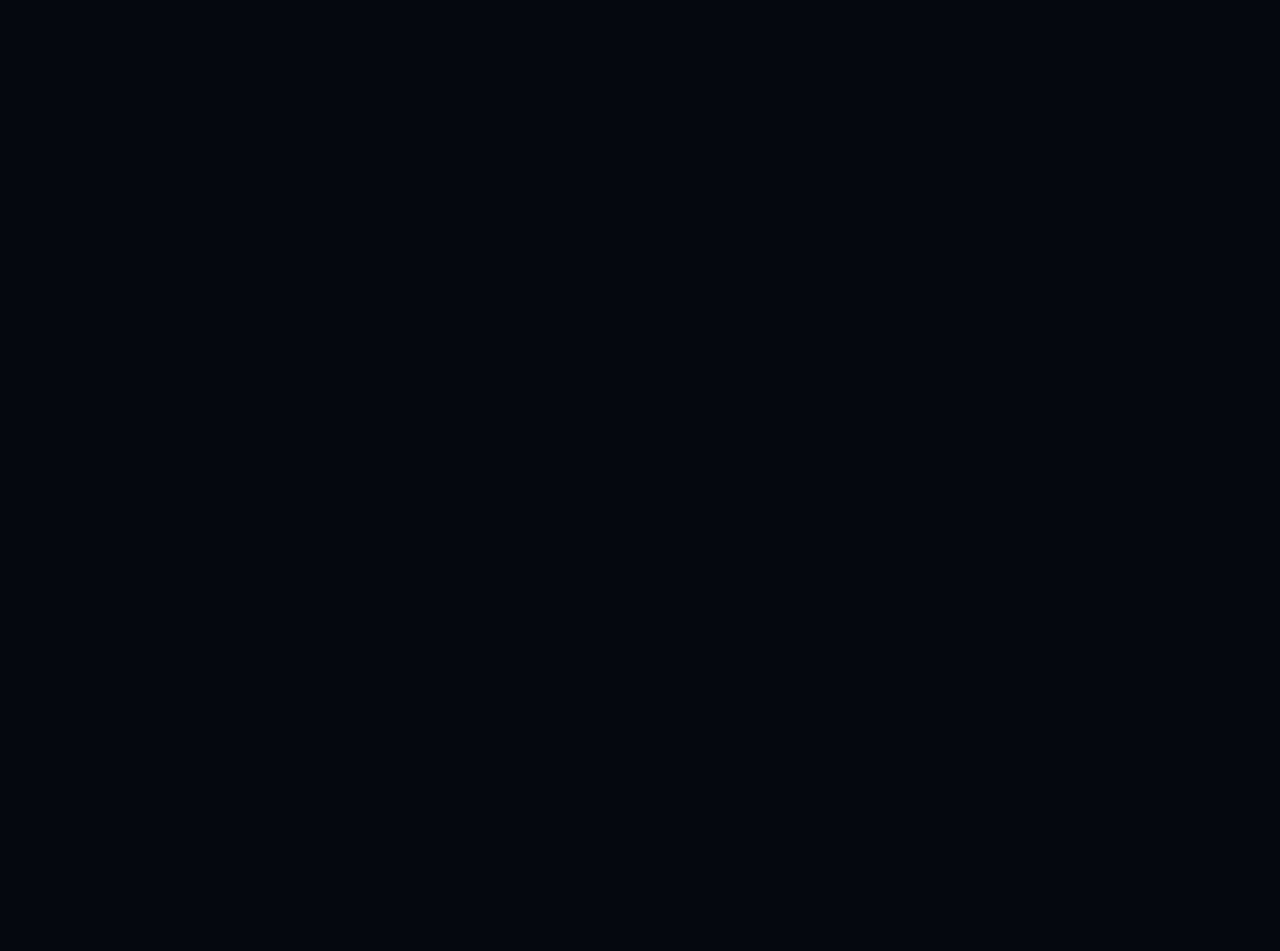
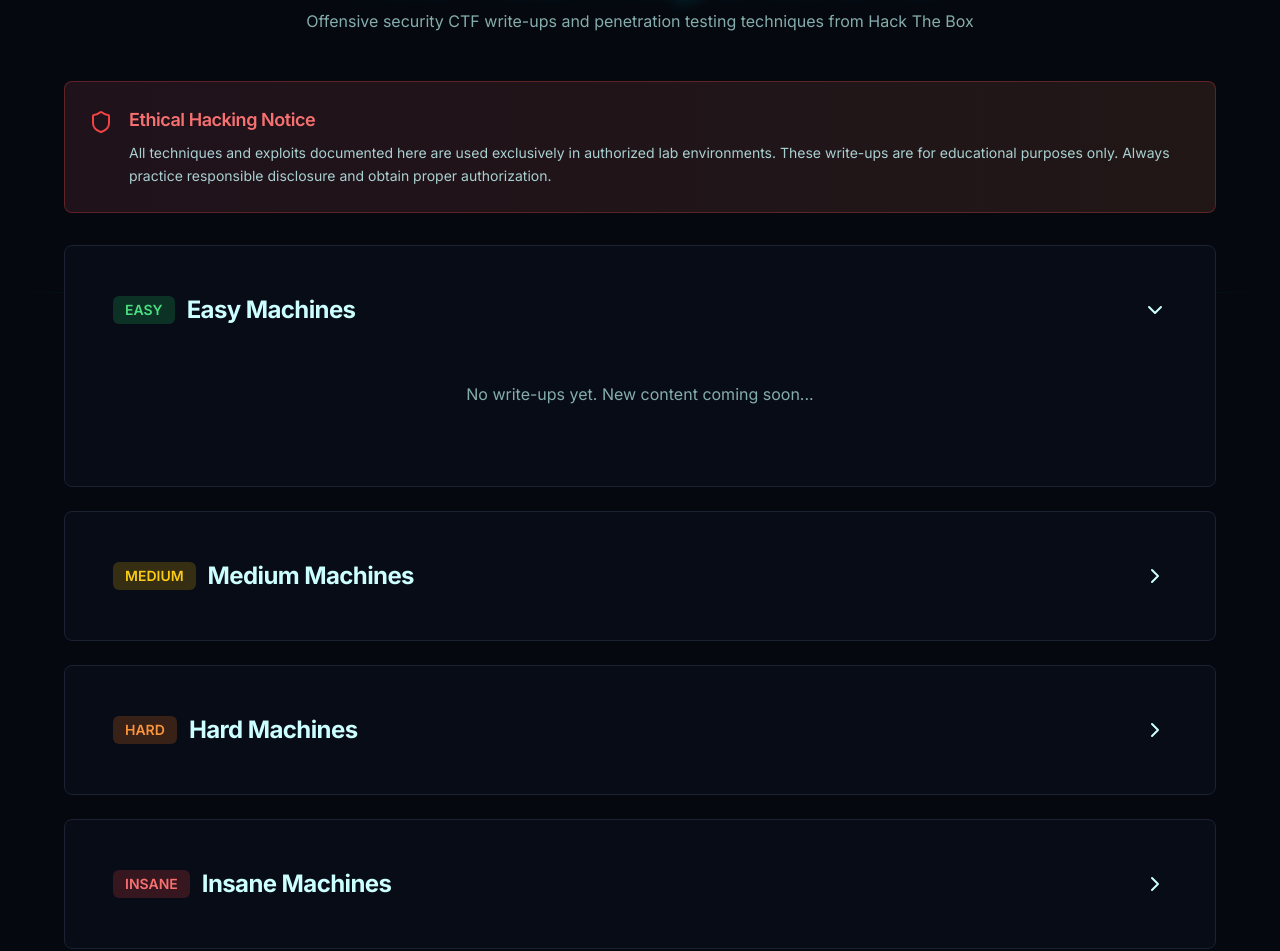
Before and after one commit to Siinatraa/NewREMWebsite, a React (Vite) app: page /red-team in a window 1280 px wide. Before the commit this address had no page. Shown: the part 280-1231 px from the top of the page. Before the commit the page ends 800 px from the top, so only its background shows below. Built offline with nearby package versions, Linux system fonts and the light colour scheme.

Commit message:
Add Red Team Operations section and page

```diff
--- a/src/App.tsx
+++ b/src/App.tsx
@@ -6,6 +6,7 @@
 import { CrackmePage } from './pages/CrackmePage';
 import { RealMalwarePage } from './pages/RealMalwarePage';
 import { OtherPage } from './pages/OtherPage';
+import { RedTeamPage } from './pages/RedTeamPage';
 
 function App() {
   return (
@@ -18,6 +19,7 @@
           <Route path="crackme" element={<CrackmePage />} />
           <Route path="real-malware" element={<RealMalwarePage />} />
           <Route path="other" element={<OtherPage />} />
+          <Route path="red-team" element={<RedTeamPage />} />
         </Route>
       </Routes>
     </Router>
--- a/src/pages/OtherPage.tsx
+++ b/src/pages/OtherPage.tsx
@@ -1,8 +1,10 @@
-import { FileText, Youtube, ExternalLink } from 'lucide-react';
+import { FileText, Youtube, ExternalLink, Terminal, ArrowRight } from 'lucide-react';
 import { useState } from 'react';
+import { useNavigate } from 'react-router-dom';
 
 export function OtherPage() {
   const [activeTab, setActiveTab] = useState('youtube');
+  const navigate = useNavigate();
 
   return (
     <div className="content-wrapper py-12">
@@ -102,6 +104,39 @@
             </div>
           )}
         </div>
+
+        {/* Red Teaming Section */}
+        <div
+          className="tech-card mb-12 animate-fade-in cursor-pointer group hover:border-red-500/50 transition-all bg-gradient-to-br from-red-500/5 to-orange-500/5"
+          style={{ animationDelay: '200ms' }}
+          onClick={() => navigate('/red-team')}
+        >
+          <div className="flex items-center justify-between">
+            <div className="flex items-start gap-4 flex-1">
+              <div className="w-16 h-16 rounded-lg bg-gradient-to-br from-red-500/20 to-orange-500/20 flex items-center justify-center flex-shrink-0">
+                <Terminal className="w-8 h-8 text-red-500" />
+              </div>
+              <div className="flex-1">
+                <h2 className="text-2xl font-bold mb-2 group-hover:text-red-400 transition-colors">Red Team Operations</h2>
+                <p className="text-foreground/80 mb-4">
+                  Offensive security write-ups from Hack The Box CTF challenges. Explore penetration testing techniques, exploitation methods, and privilege escalation tactics.
+                </p>
+                <div className="flex flex-wrap gap-2">
+                  <span className="px-3 py-1 bg-red-500/10 text-red-400 rounded-md text-sm font-mono border border-red-500/20">
+                    Penetration Testing
+                  </span>
+                  <span className="px-3 py-1 bg-orange-500/10 text-orange-400 rounded-md text-sm font-mono border border-orange-500/20">
+                    Exploitation
+                  </span>
+                  <span className="px-3 py-1 bg-yellow-500/10 text-yellow-400 rounded-md text-sm font-mono border border-yellow-500/20">
+                    Privilege Escalation
+                  </span>
+                </div>
+              </div>
+            </div>
+            <ArrowRight className="w-6 h-6 text-red-500 group-hover:translate-x-1 transition-transform flex-shrink-0 ml-4" />
+          </div>
+        </div>
       </div>
     </div>
   );
--- /dev/null
+++ b/src/pages/RedTeamPage.tsx
@@ -0,0 +1,136 @@
+import { Terminal, ChevronDown, ChevronRight, Shield } from 'lucide-react';
+import { useState } from 'react';
+
+// Red Team CTF write-ups page
+
+export function RedTeamPage() {
+  const [expandedSections, setExpandedSections] = useState<string[]>(['easy']);
+  const [expandedWriteups, setExpandedWriteups] = useState<string[]>([]);
+
+  const toggleSection = (section: string) => {
+    setExpandedSections(prev =>
+      prev.includes(section)
+        ? prev.filter(s => s !== section)
+        : [...prev, section]
+    );
+  };
+
+  const toggleWriteup = (writeup: string) => {
+    setExpandedWriteups(prev =>
+      prev.includes(writeup)
+        ? prev.filter(w => w !== writeup)
+        : [...prev, writeup]
+    );
+  };
+
+  return (
+    <div className="content-wrapper py-12">
+      <div className="max-w-6xl mx-auto">
+        {/* Header */}
+        <div className="text-center mb-12 animate-fade-in">
+          <div className="inline-flex items-center justify-center w-16 h-16 rounded-lg bg-gradient-to-br from-red-500/20 to-orange-500/20 mb-6">
+            <Terminal className="w-8 h-8 text-red-500" />
+          </div>
+          <h1 className="glow-text mb-4">Red Team Operations</h1>
+          <p className="text-muted-foreground max-w-2xl mx-auto">
+            Offensive security CTF write-ups and penetration testing techniques from Hack The Box
+          </p>
+        </div>
+
+        {/* Info Banner */}
+        <div className="tech-card mb-8 bg-gradient-to-r from-red-500/10 to-orange-500/10 border-red-500/30 animate-fade-in">
+          <div className="flex items-start gap-4">
+            <Shield className="w-6 h-6 text-red-500 flex-shrink-0 mt-1" />
+            <div>
+              <h3 className="text-lg font-semibold text-red-400 mb-2">Ethical Hacking Notice</h3>
+              <p className="text-foreground/80 text-sm leading-relaxed">
+                All techniques and exploits documented here are used exclusively in authorized lab environments.
+                These write-ups are for educational purposes only. Always practice responsible disclosure and obtain proper authorization.
+              </p>
+            </div>
+          </div>
+        </div>
+
+        {/* Easy Difficulty Section */}
+        <div className="tech-card mb-6 animate-fade-in" style={{ animationDelay: '100ms' }} data-section="easy">
+          <button
+            onClick={() => toggleSection('easy')}
+            className="w-full flex items-center justify-between text-left p-6 hover:bg-muted/30 transition-colors rounded-lg"
+          >
+            <div className="flex items-center gap-3">
+              <span className="px-3 py-1 bg-green-500/20 text-green-400 rounded-md text-sm font-semibold">EASY</span>
+              <h2 className="text-2xl font-bold">Easy Machines</h2>
+            </div>
+            {expandedSections.includes('easy') ? <ChevronDown className="w-6 h-6" /> : <ChevronRight className="w-6 h-6" />}
+          </button>
+
+          {expandedSections.includes('easy') && (
+            <div className="px-6 pb-6">
+              <p className="text-muted-foreground text-center py-8">No write-ups yet. New content coming soon...</p>
+            </div>
+          )}
+        </div>
+
+        {/* Medium Difficulty Section */}
+        <div className="tech-card mb-6 animate-fade-in" style={{ animationDelay: '200ms' }}>
+          <button
+            onClick={() => toggleSection('medium')}
+            className="w-full flex items-center justify-between text-left p-6 hover:bg-muted/30 transition-colors rounded-lg"
+          >
+            <div className="flex items-center gap-3">
+              <span className="px-3 py-1 bg-yellow-500/20 text-yellow-400 rounded-md text-sm font-semibold">MEDIUM</span>
+              <h2 className="text-2xl font-bold">Medium Machines</h2>
+            </div>
+            {expandedSections.includes('medium') ? <ChevronDown className="w-6 h-6" /> : <ChevronRight className="w-6 h-6" />}
+          </button>
+
+          {expandedSections.includes('medium') && (
+            <div className="px-6 pb-6">
+              <p className="text-muted-foreground text-center py-8">No write-ups yet. New content coming soon...</p>
+            </div>
+          )}
+        </div>
+
+        {/* Hard Difficulty Section */}
+        <div className="tech-card mb-6 animate-fade-in" style={{ animationDelay: '300ms' }}>
+          <button
+            onClick={() => toggleSection('hard')}
+            className="w-full flex items-center justify-between text-left p-6 hover:bg-muted/30 transition-colors rounded-lg"
+          >
+            <div className="flex items-center gap-3">
+              <span className="px-3 py-1 bg-orange-500/20 text-orange-400 rounded-md text-sm font-semibold">HARD</span>
+              <h2 className="text-2xl font-bold">Hard Machines</h2>
+            </div>
+            {expandedSections.includes('hard') ? <ChevronDown className="w-6 h-6" /> : <ChevronRight className="w-6 h-6" />}
+          </button>
+
+          {expandedSections.includes('hard') && (
+            <div className="px-6 pb-6">
+              <p className="text-muted-foreground text-center py-8">No write-ups yet. New content coming soon...</p>
+            </div>
+          )}
+        </div>
+
+        {/* Insane Difficulty Section */}
+        <div className="tech-card mb-6 animate-fade-in" style={{ animationDelay: '400ms' }}>
+          <button
+            onClick={() => toggleSection('insane')}
+            className="w-full flex items-center justify-between text-left p-6 hover:bg-muted/30 transition-colors rounded-lg"
+          >
+            <div className="flex items-center gap-3">
+              <span className="px-3 py-1 bg-red-500/20 text-red-400 rounded-md text-sm font-semibold">INSANE</span>
+              <h2 className="text-2xl font-bold">Insane Machines</h2>
+            </div>
+            {expandedSections.includes('insane') ? <ChevronDown className="w-6 h-6" /> : <ChevronRight className="w-6 h-6" />}
+          </button>
+
+          {expandedSections.includes('insane') && (
+            <div className="px-6 pb-6">
+              <p className="text-muted-foreground text-center py-8">No write-ups yet. New content coming soon...</p>
+            </div>
+          )}
+        </div>
+      </div>
+    </div>
+  );
+}
```
